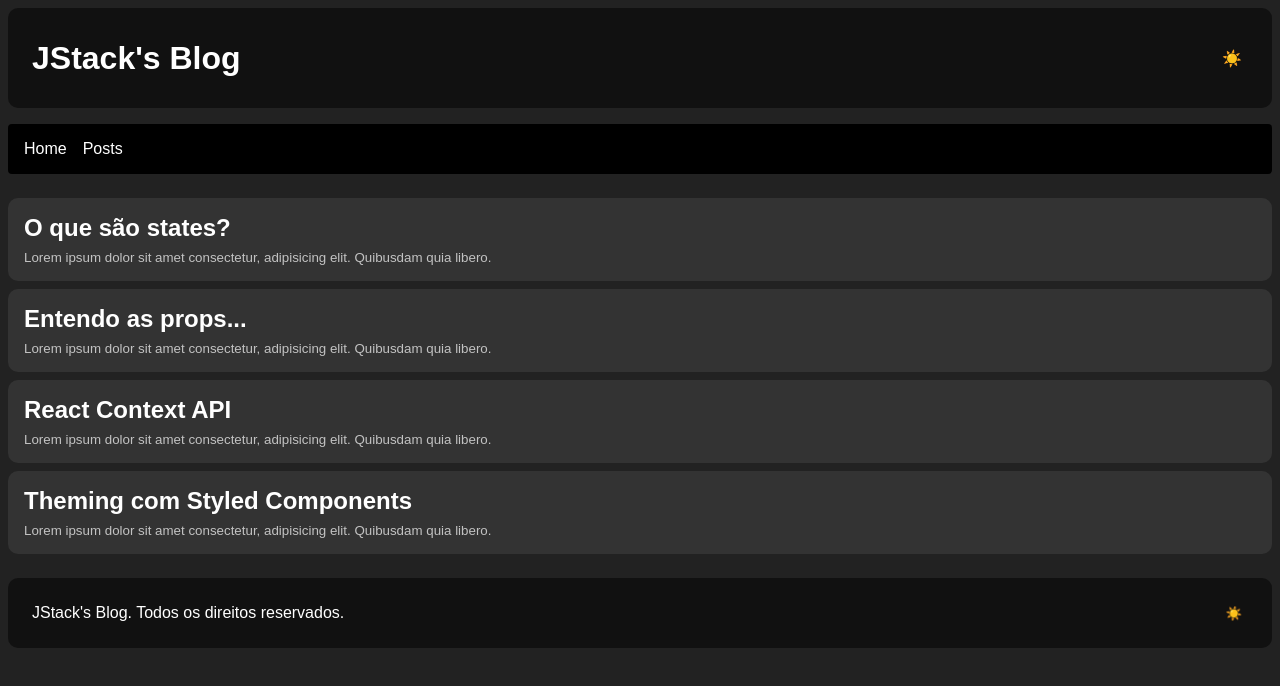
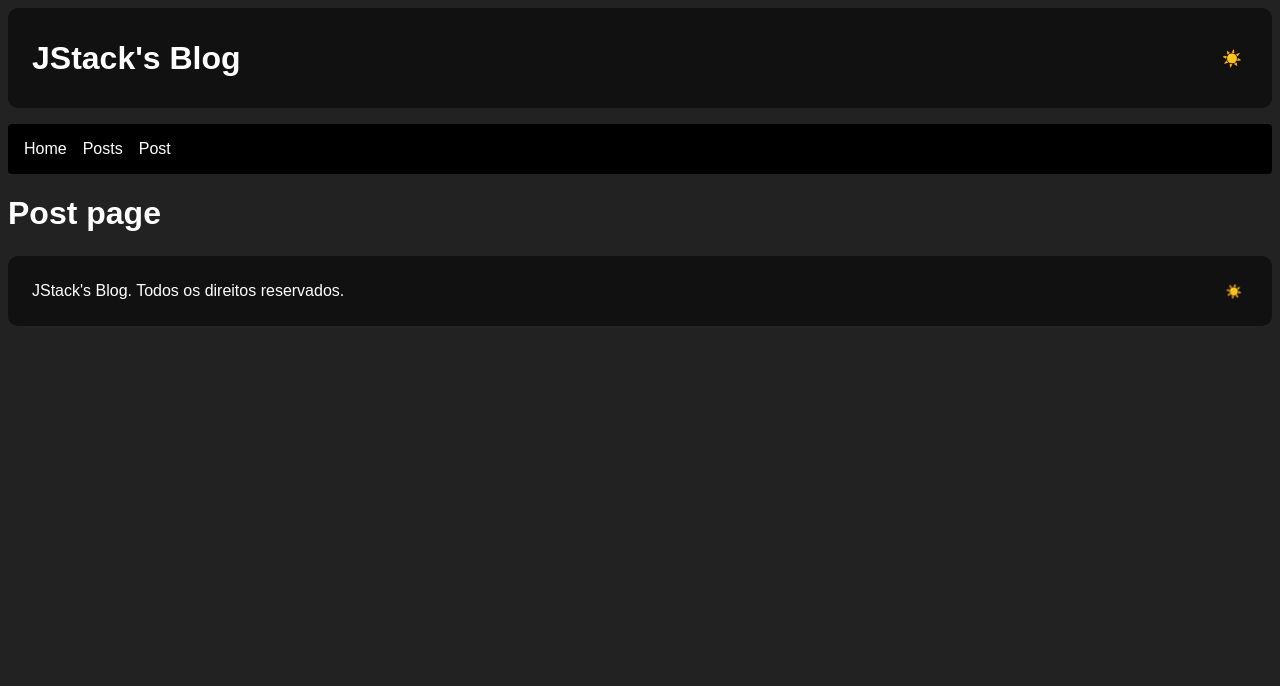
Before and after one commit to andersonkaiti/react-fundamentos, a React app: page /posts/1/1 in a window 1280 px wide. Shown: the top 686 px of the page. Built offline with nearby package versions, Linux system fonts and the light colour scheme; the HTML template or start-up script is replaced by a standard one.

Commit message:
:sparkles: feat(PostRouting): add Post page with dynamic routing and update Routes to include exact match for Posts

```diff
--- a/src/Routes.jsx
+++ b/src/Routes.jsx
@@ -1,15 +1,16 @@
 import { Route, Switch } from 'react-router-dom'
 import Home from './pages/Home'
 import NotFound from './pages/NotFound'
+import Post from './pages/Post'
 import Posts from './pages/Posts'
-
-// Para que o React Router renderize apenas 1 página por vez, usamos o Switch
 
 export default function Routes() {
   return (
     <Switch>
       <Route component={Home} exact path="/" />
-      <Route component={Posts} path="/posts" />
+      <Route component={Posts} exact path="/posts" />
+      {/* Ao adicionar o dois-pontos (:), o id passa a ser dinâmico */}
+      <Route component={Post} path="/posts/:id/:author" />
       <Route component={NotFound} />
     </Switch>
   )
--- a/src/components/Layout/index.jsx
+++ b/src/components/Layout/index.jsx
@@ -12,6 +12,7 @@ export default function Layout() {
       <Nav>
         <Link to="/">Home</Link>
         <Link to="/posts">Posts</Link>
+        <Link to="/post/123">Post</Link>
       </Nav>
 
       <Routes />
--- /dev/null
+++ b/src/pages/Post/index.jsx
@@ -0,0 +1,15 @@
+import { useMemo } from 'react'
+import { useLocation, useParams } from 'react-router-dom'
+
+export default function Post() {
+  const params = useParams()
+  const { search } = useLocation()
+
+  // Só criará uma nova instancia do URLSearchParams quando o search mudar
+  const queryParams = useMemo(() => new URLSearchParams(search), [search])
+
+  console.log(params)
+  console.log(queryParams.get('meuQueryParam'))
+
+  return <h1>Post page</h1>
+}
--- a/webpack.config.js
+++ b/webpack.config.js
@@ -8,6 +8,7 @@ const config = {
   output: {
     path: path.resolve(__dirname, 'build'),
     filename: 'bundle[hash].js',
+    publicPath: '/',
   },
   plugins: [
     new HtmlWebpackPlugin({
@@ -41,8 +42,6 @@ const config = {
   mode: 'development',
   devServer: {
     port: 3000,
-    // O BrowserRouter do React Router DOM usa a API History do HTML5 para controlar as rotas
-    // historyApiFallback: true, diz ao devServer para sempre retornar o index.html
     historyApiFallback: true,
   },
   resolve: {
```
